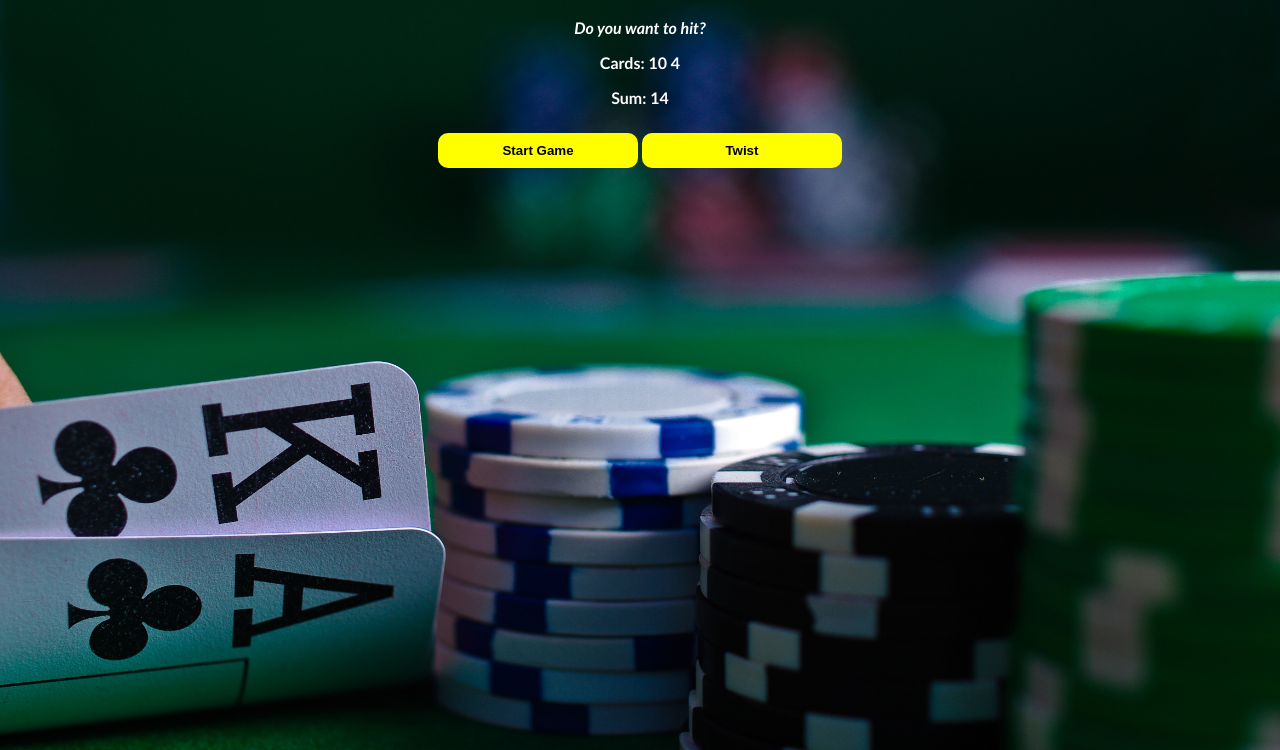
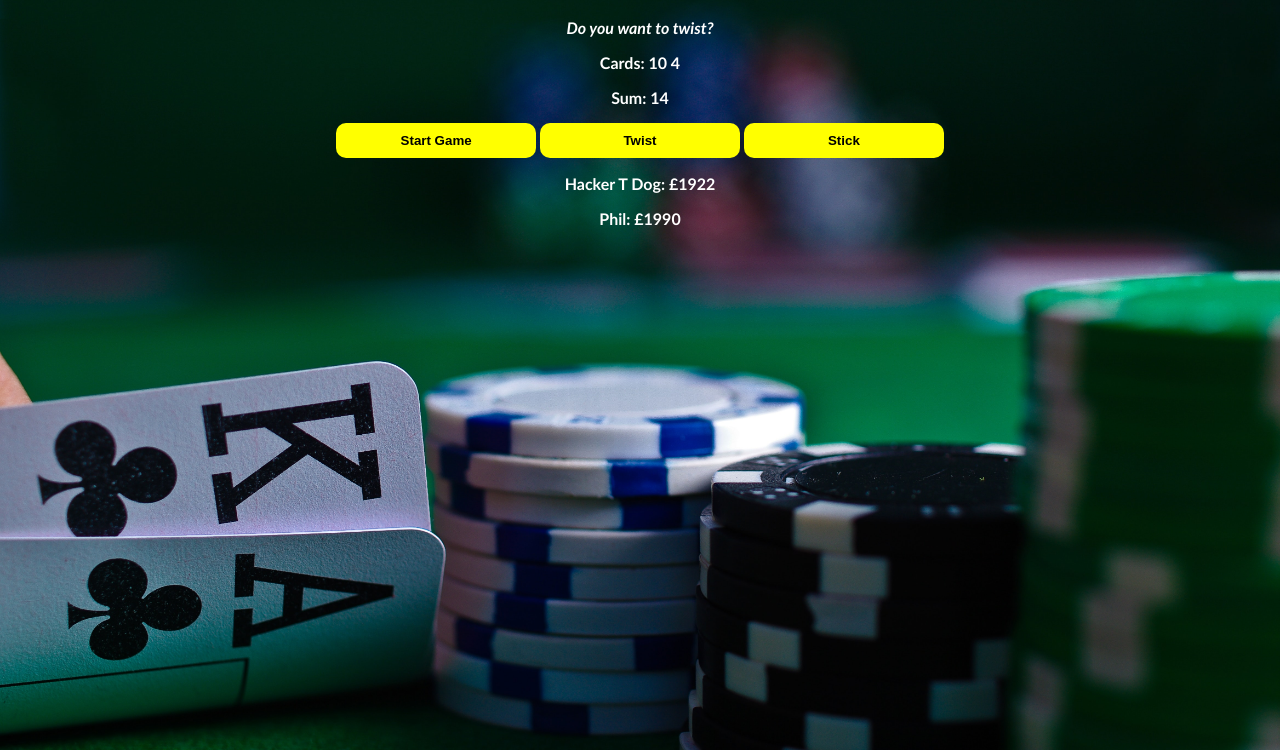
Before and after one commit to hazlomcodes/BlackJack, a website: page index.html in a window 1280 px wide. Both pictures are taken after a click on the button "Start Game". Shown: the part 50-800 px from the top of the page. Drawn offline with Linux system fonts and the light colour scheme.

Commit message:
added early dealer func

```diff
--- a/index.html
+++ b/index.html
@@ -15,6 +15,12 @@
 
     <button onclick="newCard()"> Twist </button>
 
+    <button onclick ="stick()"> Stick </button>
+
+    <p id="player-el"></p>
+    <p id="dealer-el"></p>
+
+
     <script src="index.js"> </script>
 </body>
 </html>
--- a/index.js
+++ b/index.js
@@ -1,22 +1,38 @@
-let cards = [] //array - ordered list
-let sum = 0
+let player = {
+    name: "Hacker T Dog",
+    chips: 1922
+}
+
+let dealer = {
+    name: "Phil",
+    chips:1990
+}
+
+let playerCards = [] //array - ordered list
+let playerSum = 0
+let dealerCards = []
+let dealerSum = 0
+
 let hasBlackJack = false
 let isAlive = false
+
 let message = ""
 let messageEl = document.getElementById ("message-el")
 let sumEl = document.getElementById("sum-el")
 let cardsEl = document.getElementById("cards-el")
+let playerEl = document.getElementById("player-el")
+let dealerEl = document.getElementById("dealer-el")
 
-console.log(cards)
-
+playerEl.textContent = player.name + ": £" + player.chips
+dealerEl.textContent = dealer.name + ": £" + dealer.chips
 function getRandomCard() {
-    let randomNumer = Math.floor(Math.random()*13) + 1
-    if (randomNumer > 10) {
+    let randomNumber = Math.floor(Math.random()*13) + 1
+    if (randomNumber >= 11) {
         return 10
-    } else if (randomNumer === 1) {
+    } else if (randomNumber === 1) {
         return 11
     } else {
-        return randomNumer
+        return randomNumber
     }
 }
 
@@ -37,7 +53,7 @@ function renderGame() {
     }
      sumEl.textContent = "Sum: " + sum //reconstructs original text as well as sum
     if (sum <=20) {
-    message = "Do you want to hit?"
+    message = "Do you want to twist?"
     } else if (sum === 21)  {
     message = "BlackJack"
     hasBlackJack = true
@@ -60,6 +76,10 @@ function newCard() {
 
     renderGame()
 }
+}
+
+function stick(){
+
 }
 
 
--- a/stylesheet.css
+++ b/stylesheet.css
@@ -28,6 +28,10 @@ button {
     font-weight: bold;
     border:none;
     border-radius: 10px;
-    margin-bottom: 10x;
-    margin-top: 10px;
 }
+
+button:active {
+  background-color: #3e8e41;
+  box-shadow: 0 5px #666;
+  transform: translateY(4px);
+}
```
